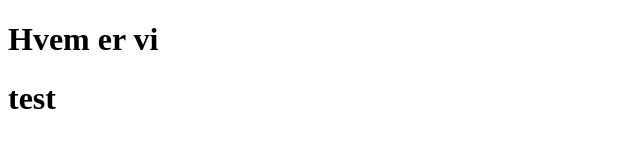
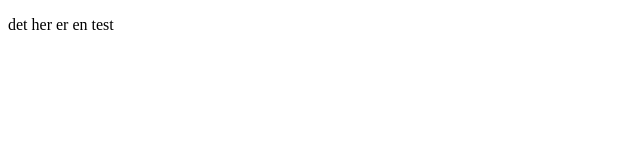
Before and after one commit to dare0002/virksomhedssite, a plain HTML site: page omos.html in a window 1280 px wide. Shown: the whole page, without its empty margins (0-640 px from the left). Drawn offline with Linux system fonts and the light colour scheme.

Commit message:
virkerdet

```diff
--- a/omos.html
+++ b/omos.html
@@ -8,8 +8,7 @@
 </head>
 
 <body>
-    <h1>Hvem er vi</h1>
-    <h1>test</h1>
+    <p>det her er en test</p>
 </body>
 
 </html>
```
